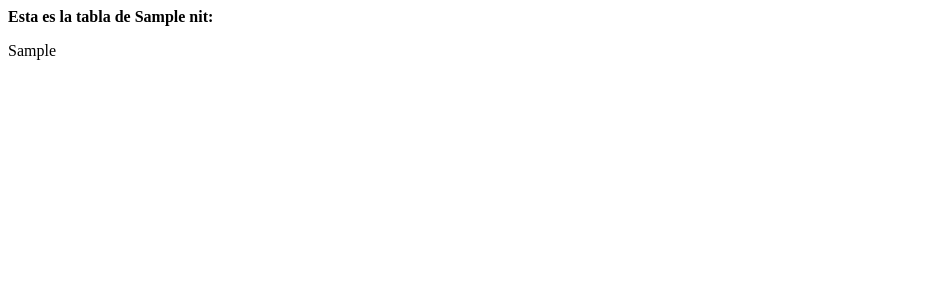
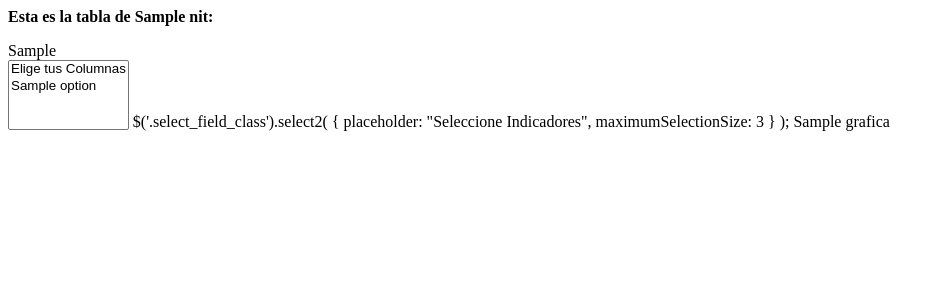
Before and after one commit to chelsy-mena/ProyectoCartera, a Django app: template carterapruebadjango/nits/templates/nits/index.html in a window 1280 px wide. Shown: the top 300 px of the page, without its empty margins (0-945 px from the left). Run offline with Django 4.2, Linux system fonts and the light colour scheme; the template is opened without the code that fills it: most values are stand-ins (such as "Sample title", 1, 10 or a date in 2020); some libraries are stand-ins or nearby versions.

Commit message:
mas pruebas, descartar este commit en el merge

```diff
--- a/carterapruebadjango/carterapruebadjango/settings.py
+++ b/carterapruebadjango/carterapruebadjango/settings.py
@@ -38,6 +38,7 @@ INSTALLED_APPS = [
     'django.contrib.sessions',
     'django.contrib.messages',
     'django.contrib.staticfiles',
+    'django_select2',
 ]
 
 MIDDLEWARE = [
--- a/carterapruebadjango/nits/templates/nits/index.html
+++ b/carterapruebadjango/nits/templates/nits/index.html
@@ -1,10 +1,26 @@
+<link href="https://cdnjs.cloudflare.com/ajax/libs/select2/4.0.0/css/select2.min.css" rel="stylesheet" />
+<script src="https://cdnjs.cloudflare.com/ajax/libs/select2/4.0.0/js/select2.min.js"></script>
+<script src="https://cdn.plot.ly/plotly-latest.min.js"></script>
+
 {% autoescape off %}
 {% if nit %}
     <div><p><b> Esta es la tabla de {{nit}}:</b></p>
     {{tabla_a_mostrar}}</div>
 
+    <select class="select_field_class" multiple="multiple" name="option" id="option">
+        <option value="">Elige tus Columnas </option>
+        {% for option in options %}
+           <option value="{{ option.id }}">{{ option.name }}</option>
+        {% endfor %}
+    </select>
+
+    $('.select_field_class').select2( { placeholder: "Seleccione Indicadores", maximumSelectionSize: 3  } );
+
+    {{grafica}}
+
 {% else %}
     <h1>Busca un nit en el explorador SVP</h1>
 
 {% endif %}
+
 {% endautoescape %}
```
Also changed, not shown: carterapruebadjango/nits/views.py (+37 -2 lines).
